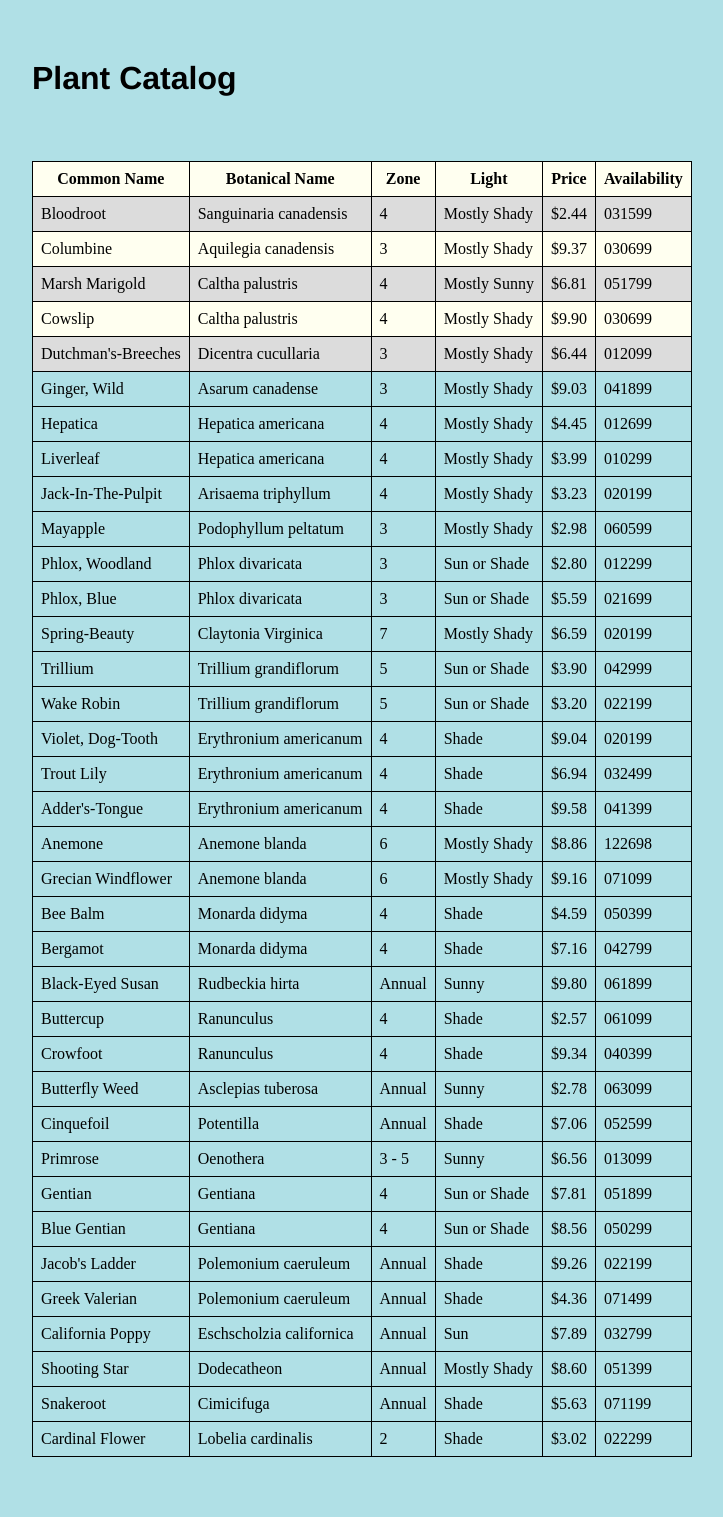
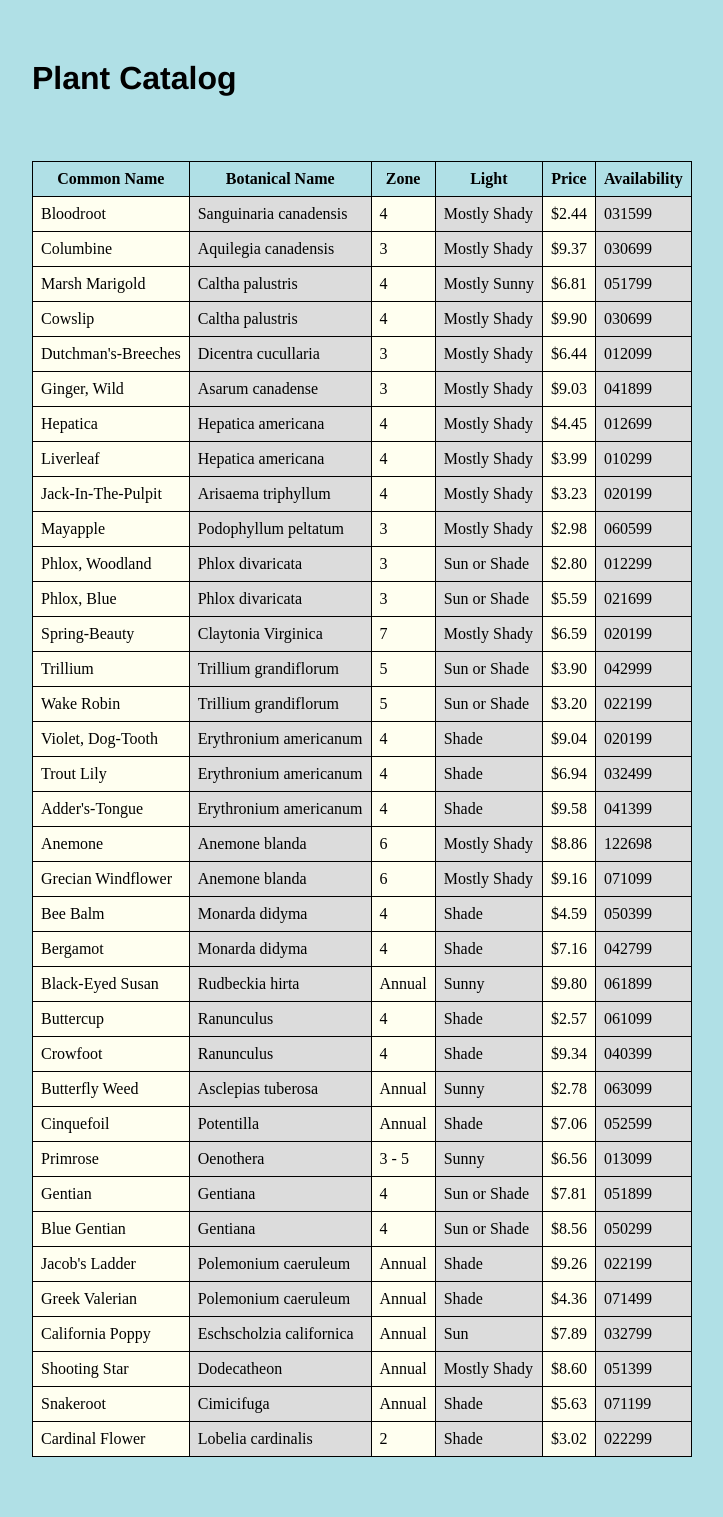
Before and after one commit to JOSH-KO/JOSH-KO.github.io, a Jekyll site: the page homework/hw3/Homework3.html, which Jekyll copies as it is, in a window 1280 px wide. Shown: the whole page, without its empty margins (160-883 px from the left). Built offline with Jekyll 4.4.1, drawn with Linux system fonts in a browser that asks for light colours.

Commit message:
Update main.css

```diff
--- a/css/main.css
+++ b/css/main.css
@@ -42,30 +42,28 @@ a:hover {
  border-collapse: collapse;
  }
 
-tr:nth-child(2) {
+td:nth-child(2) {
 background-color: Gainsboro;
 }
 
-tr:nth-child(4) {
+td:nth-child(4) {
 background-color: Gainsboro;
 }
 
 
-tr:nth-child(6) {
+td:nth-child(6) {
 background-color: Gainsboro;
 }
 
-
-tr:nth-child(1) {
+td:nth-child(1) {
 background-color: #FFFFF0;
 }
 
-tr:nth-child(3) {
+td:nth-child(3) {
 background-color: #FFFFF0;
 }
 
-
-tr:nth-child(5) {
+td:nth-child(5) {
 background-color: #FFFFF0;
 }
 
```
